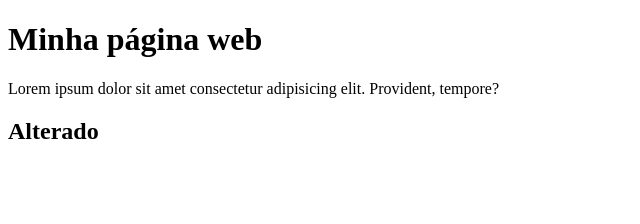
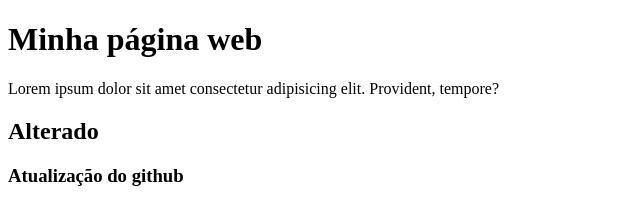
Before and after one commit to pedroborgespj/gama-no-github, a plain HTML site: page index.html in a window 1280 px wide. Shown: the whole page, without its empty margins (0-640 px from the left). Drawn offline with Linux system fonts and the light colour scheme.

Commit message:
Atualização a partir do Github

```diff
--- a/index.html
+++ b/index.html
@@ -10,5 +10,6 @@
     <h1>Minha página web</h1>
     <p>Lorem ipsum dolor sit amet consectetur adipisicing elit. Provident, tempore?</p>
     <h2>Alterado</h2>
+    <h3>Atualização do github</h3>
 </body>
 </html>
```
